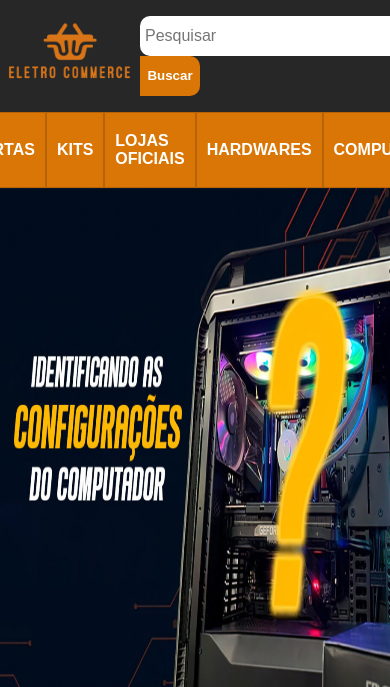
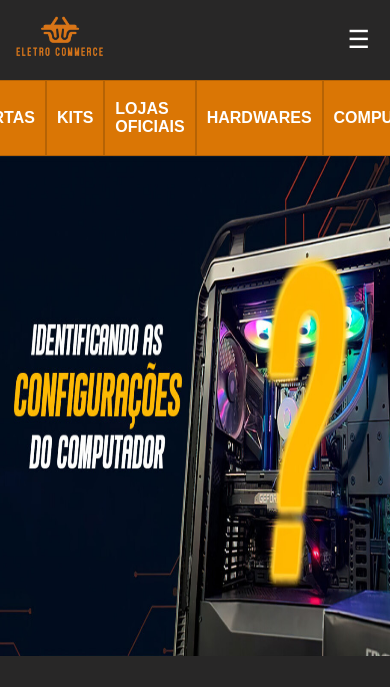
Before and after one commit to NicolasFNS/Eletro-commerce, a PHP site: page / in a window 390 px wide. Shown: the top 687 px of the page. Run offline with PHP 8.4, Linux system fonts and the light colour scheme; some libraries are stand-ins or nearby versions.

Commit message:
navegacao ajustada para dispositivos moveis

```diff
--- a/Eletro-commerce/src/css/Responsive.css
+++ b/Eletro-commerce/src/css/Responsive.css
@@ -0,0 +1,19 @@
+@media screen  and (max-width: 767px){
+    header .login{
+        display: none;
+    }
+    header nav{
+        justify-content: space-between;
+    }
+    nav img{
+        width: 100px;
+        margin: 0px 10px 0px;
+    }
+    header .pesquisa-header input,.buscar{
+        display: none;
+    }
+    nav .menu{
+        display: block;
+        margin: 0px 20px 0px;
+    }
+}
--- a/Eletro-commerce/src/css/Style.css
+++ b/Eletro-commerce/src/css/Style.css
@@ -62,6 +62,11 @@ nav .login:hover{
     background-color: var(--corPrincipalHover);
     transition: 0.2s;
 }
+nav .menu{
+    color: white;
+    font-size: 25px;
+    display: none;
+}
 header .slider{
     width: 300%;
     height: 500px;
--- a/Eletro-commerce/src/index.html
+++ b/Eletro-commerce/src/index.html
@@ -6,8 +6,10 @@
     <title>Eletro-commerce</title>
     <script src="https://cdn.jsdelivr.net/npm/sweetalert2@11"></script>
     <link rel="stylesheet" href="css/Style.css">
+    <link rel="stylesheet" href="css/Responsive.css">
     <script src="js/Script.js" defer></script>
     <script src="js/Login.js" defer></script>
+    <link  rel="icon" type="image/png" href="images/eletrocommerce-logo.png">
 </head>
 <body>
     <header>
@@ -15,9 +17,9 @@
             <img  src="images/eletrocommerce-logo.png" alt="">
             <div class="pesquisa-header">
                 <input type="text" placeholder="Pesquisar"><button class="buscar">Buscar</button></input>
-
             </div>
             <button class="login">Login</button>
+            <p class="menu">&#9776;</p>
         </nav>
         <section class="catalogo">
             <ul>
```
